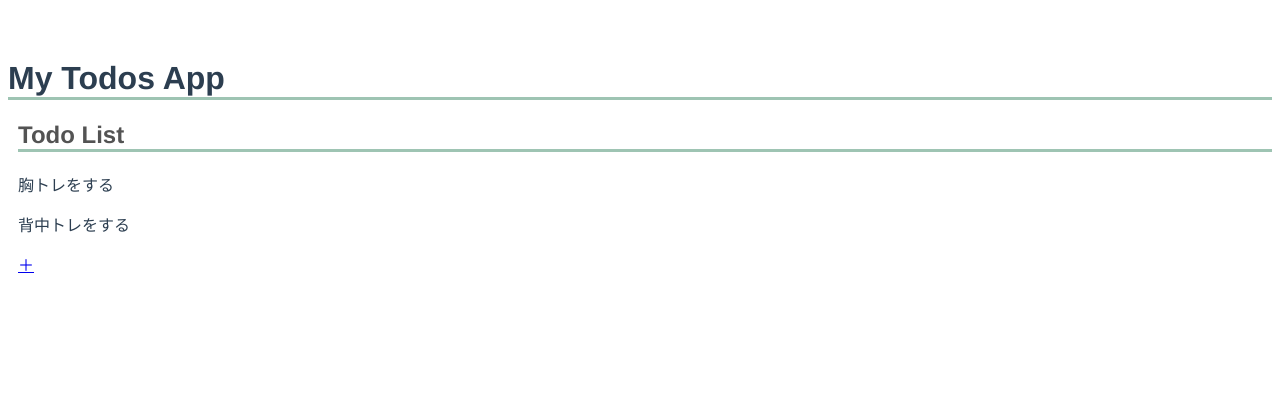
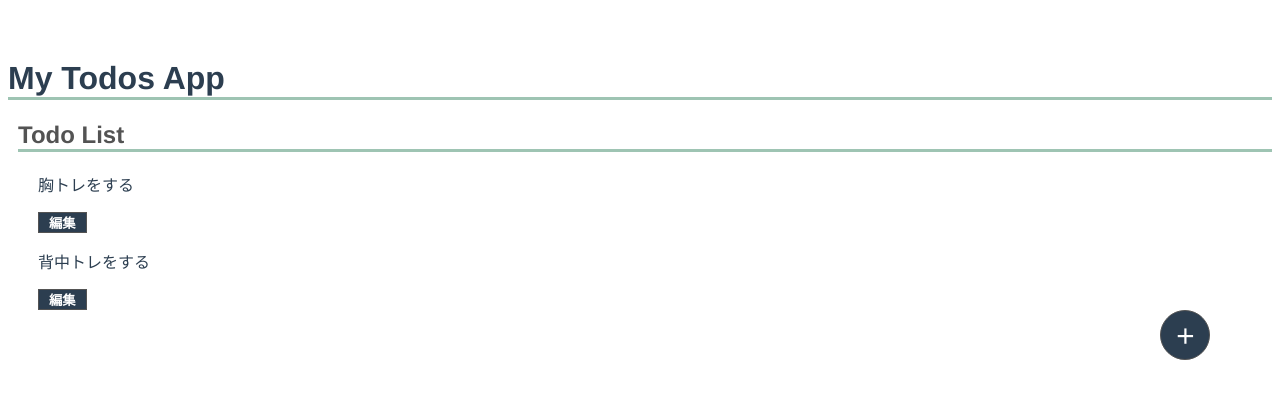
Before and after one commit to ken-1200/Vuex-todos, a Vue app: page / in a window 1280 px wide. Shown: the top 398 px of the page. Built offline with nearby package versions, Linux system fonts and the light colour scheme.

Commit message:
[add]'各ボタン設置とそのcss'

```diff
--- a/src/views/Home.vue
+++ b/src/views/Home.vue
@@ -4,9 +4,10 @@
     <ul class="todo-list">
       <li v-for="todo in todos" :key="todo.id" class="todo-list__items">
         <p class="todo-list__title">{{ todo.title }}</p>
+        <button class="todo-list__edit" @click="edit()">編集</button>
       </li>
     </ul>
-    <router-link to="/add">＋</router-link>
+    <button class="todo-list__adder" @click="add()">＋</button>
   </div>
 </template>
 
@@ -16,14 +17,50 @@ export default {
     todos() {
       return this.$store.state.todoData
     }
+  },
+  methods: {
+    add() {
+      this.$router.push('/add');
+    },
+    edit() {
+      this.$router.push('/edit/1');
+    }
   }
 }
 </script>
 
-<style lang="scss" scoped>
+<style lang="scss">
 .todo-list {
   list-style: none;
-  margin: 0;
+  margin: 0 20px;
   padding: 0;
+
+  &__edit {
+    outline: none;
+    cursor: pointer;
+    padding: 0px 10px;
+    margin: 0px auto;
+    font-weight: bold;
+    border: 1px solid $cSubBlack;
+    color: $cTextWhite;
+    background-color: $cMainBlack;
+  }
+
+  &__adder {
+    position: fixed;
+    outline: none;
+    cursor: pointer;
+    width: 50px;
+    height: 50px;
+    right: 70px;
+    margin: 0 auto;
+    padding: 0;
+    border-radius: 50%;
+    font-size: 20px;
+    font-weight: bold;
+    border: 1px solid $cSubBlack;
+    color: $cTextWhite;
+    background-color: $cMainBlack;
+  }
 }
 </style>
```
